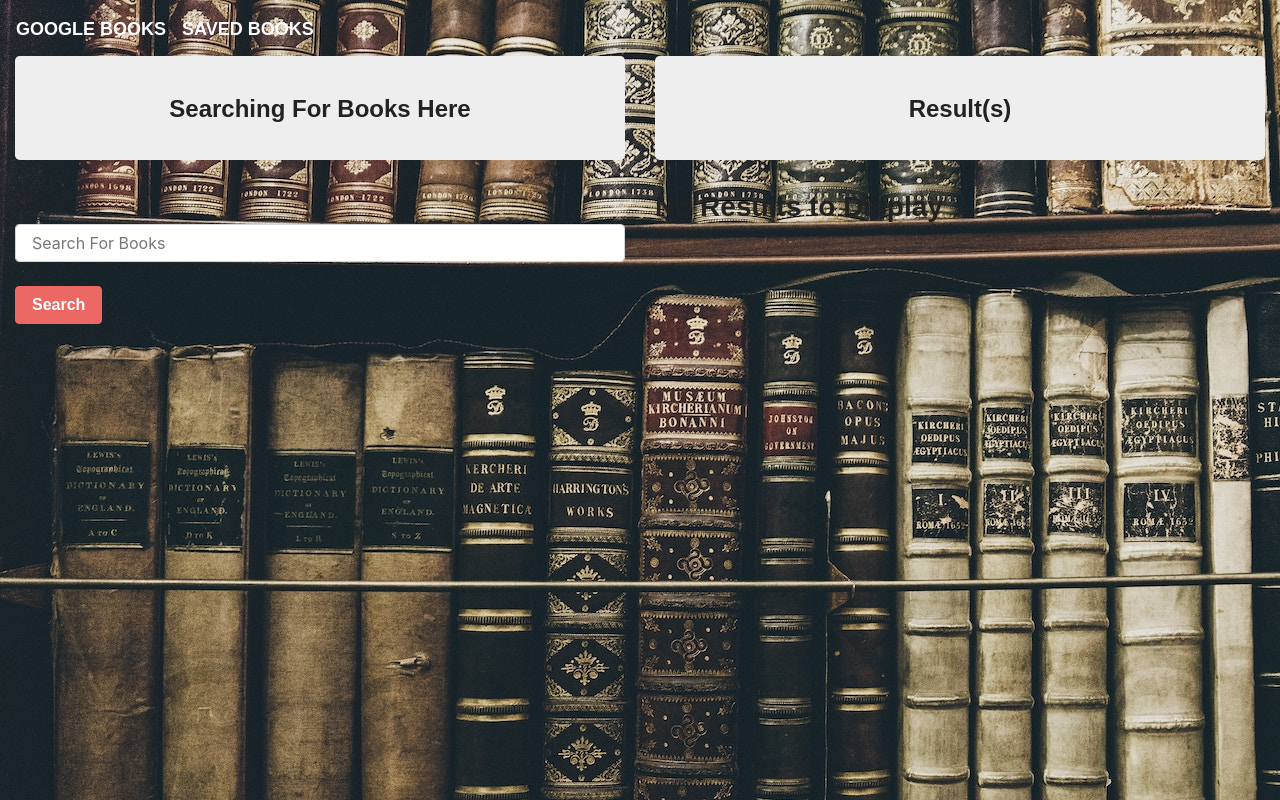
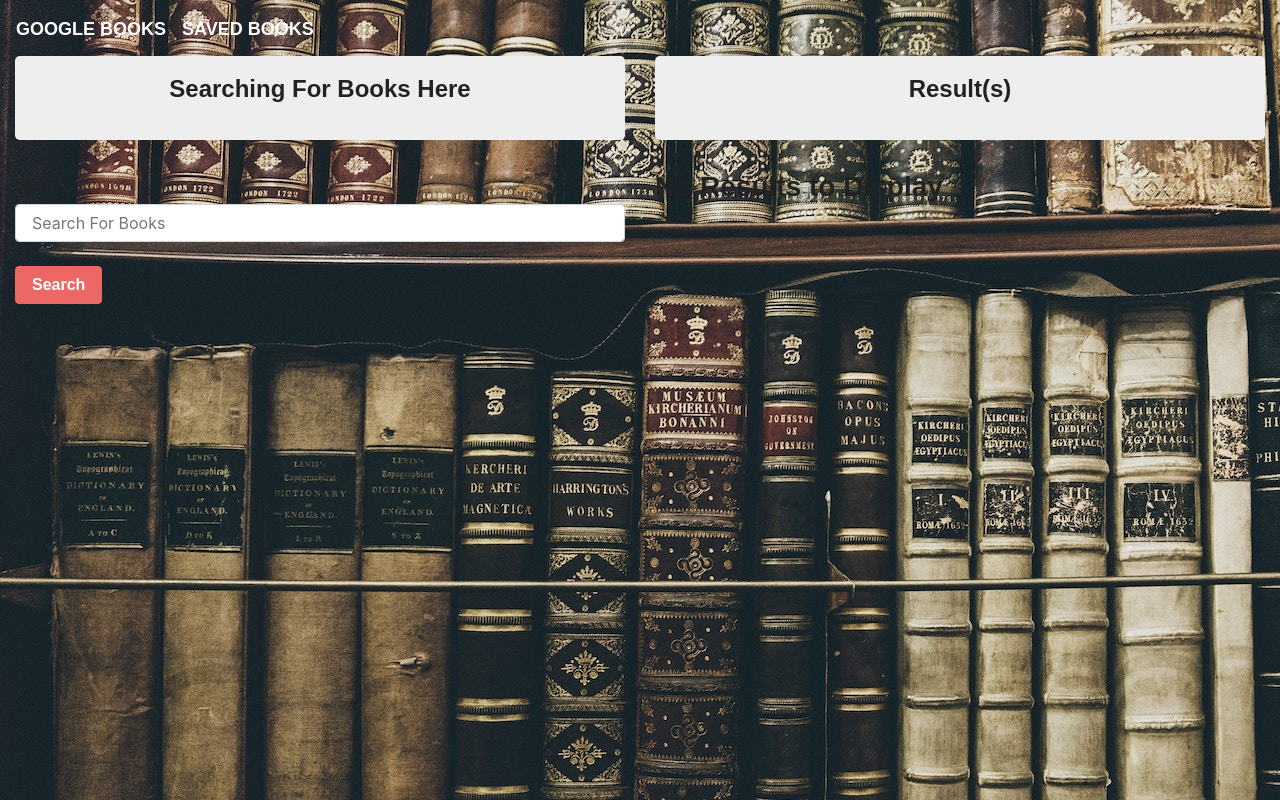
Before and after one commit to zsabrinaa/Google-Books-Search, a React (Create React App) app in the folder client/: page / in a window 1280 px wide. Built offline with nearby package versions, Linux system fonts and the light colour scheme; a web font is replaced by a local one.

Commit message:
fix header

```diff
--- a/client/src/components/Jumbotron/index.js
+++ b/client/src/components/Jumbotron/index.js
@@ -3,7 +3,7 @@ import React from "react";
 function Jumbotron({ children }) {
   return (
     <div
-      style={{ height: 10, clear: "both", paddingTop: 40, textAlign: "center" }}
+      style={{ height: 10, clear: "both", paddingTop: 20, textAlign: "center" }}
       className="jumbotron"
     >
       {children}
--- a/client/src/pages/Detail.js
+++ b/client/src/pages/Detail.js
@@ -38,7 +38,7 @@ class Detail extends Component {
         </Row>
         <Row>
           <Col size="md-2">
-            <Link to="/books/saved">← Back to Authors</Link>
+            <Link to="/books/saved">← Back to Collection</Link>
           </Col>
         </Row>
       </Container>
```
